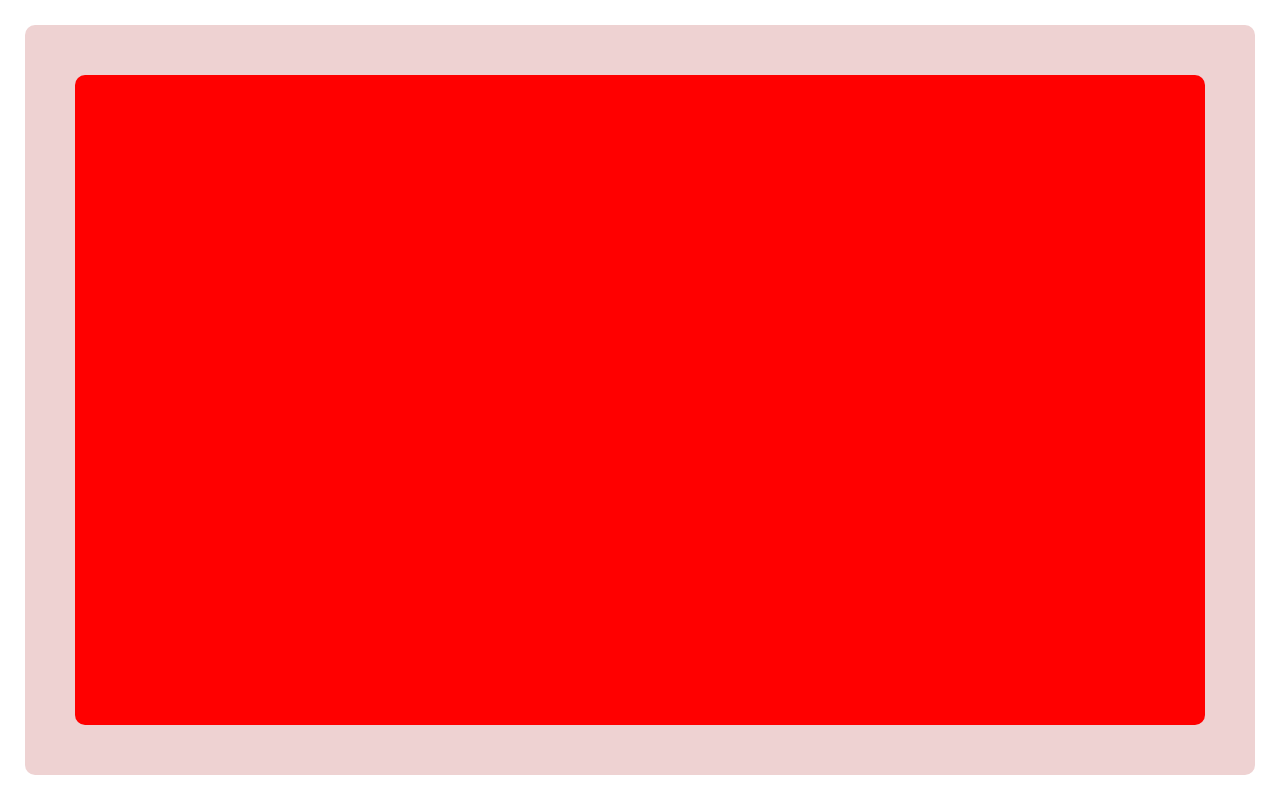
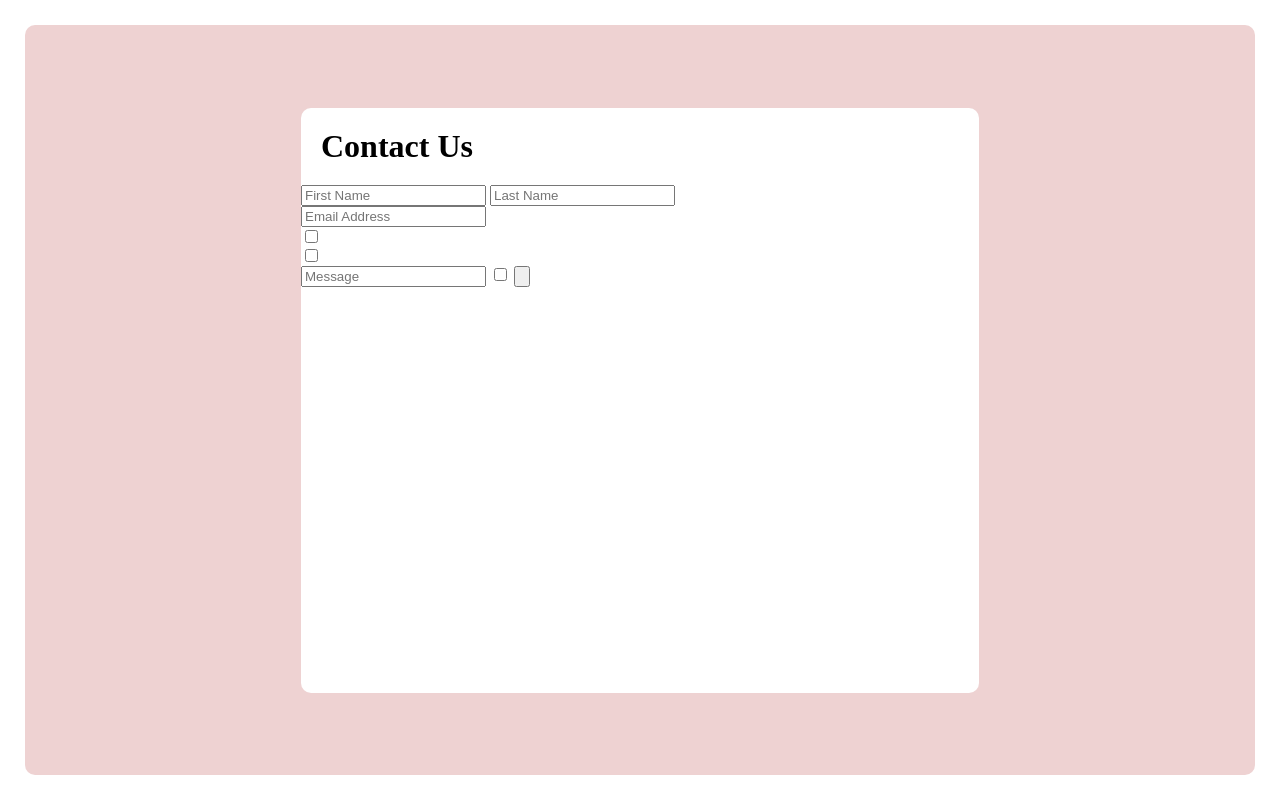
Before and after one commit to iLostBiscuits/Contact-Form, a plain HTML site: page index.html in a window 1280 px wide. Drawn offline with Linux system fonts and the light colour scheme.

Commit message:
Inizio Info

```diff
--- a/index.html
+++ b/index.html
@@ -9,8 +9,23 @@
 
         <div class="sfondo">
             <div class="rettangolo">
+                    <h1>Contact Us</h1>
+                    <div class="pinfo">
+                        <input type="text" class="name" placeholder="First Name">
+                        <input type="text" class="surname" placeholder="Last Name">
+                    </div>
+                    <input type="email" class="email" placeholder="Email Address">
+                <div class="checkbox-container">
+                    <input type="checkbox" class="general">
+                </div>
+                <div class="checkbox-container">
+                    <input type="checkbox" class="Support">
+                </div>
+                <input type="text" class="message" placeholder="Message">
+                <input type="checkbox" class="consent">
+                <input type="button" class="button" placeholder="Submit">
+            </div>
 
-            </div>
         </div>
 
     </main>
--- a/style.css
+++ b/style.css
@@ -17,14 +17,21 @@ body{
     padding: 50px;
     box-sizing: border-box;
     position: relative;
+    display: flex;
+    justify-content: center;
+    align-items: center;
 }
 
 
 .rettangolo {
-    width: 100%;
-    height: 100%;
-    background-color: red;
+    width: 60%;
+    height: 90%;
+    background-color: rgb(255, 255, 255);
     border-radius: 10px;
-    left: 0;
-    top: 0;
+    left: 50%;
+    top: 50%;
 }
+
+h1{
+    margin: 20px;
+}
```
